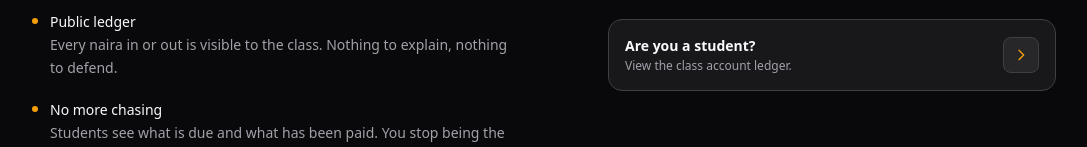
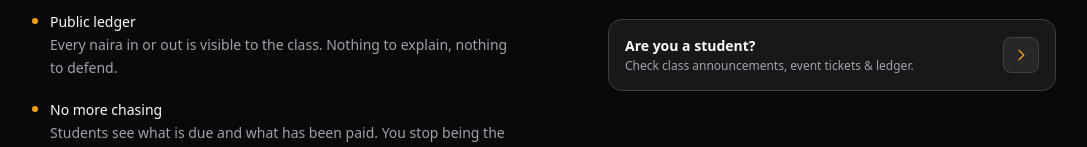
Before and after one commit to YastecHub/submission-tracker, a React (Vite) app: page /login in a window 1280 px wide. Shown: the part 541-688 px from the top of the page, without its empty margins (96-1183 px from the left). Built offline with nearby package versions, Linux system fonts and the light colour scheme; no server answers.

Commit message:
feat: add staff and student login pages

```diff
--- a/src/pages/LoginPage.tsx
+++ b/src/pages/LoginPage.tsx
@@ -1,6 +1,7 @@
 import { useEffect, useState, FormEvent } from 'react';
 import { useNavigate, Link } from 'react-router-dom';
 import { useAuth } from '../context/AuthContext';
+import { useStudentAuth } from '../context/StudentAuthContext';
 import { useToast } from '../context/ToastContext';
 import axios from 'axios';
 
@@ -25,6 +26,7 @@ const FEATURES = [
 
 export default function LoginPage() {
   const { login, user } = useAuth();
+  const { student } = useStudentAuth();
   const navigate = useNavigate();
   const { toast } = useToast();
   const [email, setEmail] = useState('');
@@ -36,8 +38,10 @@ export default function LoginPage() {
   useEffect(() => {
     if (user) {
       navigate('/dashboard', { replace: true });
+    } else if (student) {
+      navigate('/student', { replace: true });
     }
-  }, [navigate, user]);
+  }, [navigate, user, student]);
 
   async function handleSubmit(e: FormEvent<HTMLFormElement>): Promise<void> {
     e.preventDefault();
@@ -201,12 +205,12 @@ export default function LoginPage() {
 
           {/* Student CTA — prominent, right under the login card on every screen */}
           <Link
-            to="/transparency"
+            to="/student"
             className="mt-5 flex items-center justify-between gap-3 card-base p-4 hover:border-[color:var(--nx-border-hover)] transition-colors group"
           >
             <div className="min-w-0">
               <p className="text-sm font-semibold">Are you a student?</p>
-              <p className="text-xs text-muted mt-0.5">View the class account ledger.</p>
+              <p className="text-xs text-muted mt-0.5">Check class announcements, event tickets &amp; ledger.</p>
             </div>
             <span className="flex-shrink-0 w-9 h-9 rounded-lg bg-surface-2 border border-nx flex items-center justify-center text-accent group-hover:bg-[color:var(--nx-accent)] group-hover:text-black group-hover:border-[color:var(--nx-accent)] transition-colors">
               <svg className="w-4 h-4" fill="none" viewBox="0 0 24 24" stroke="currentColor">
--- a/src/pages/StudentLoginPage.tsx
+++ b/src/pages/StudentLoginPage.tsx
@@ -16,8 +16,8 @@ export default function StudentLoginPage() {
   const [error, setError] = useState('');
   const [loading, setLoading] = useState(false);
   const [showPassword, setShowPassword] = useState(false);
-  const requested = params.get('returnTo') ?? '/student';
-  const returnTo = requested.startsWith('/payment/') ? requested : '/student';
+  const requested = params.get('returnTo');
+  const returnTo = requested && (requested.startsWith('/payment/') || requested.startsWith('/pay/')) ? requested : '/student';
   if (student) return <Navigate to={returnTo} replace />;
 
   async function submit(event: FormEvent) {
@@ -27,14 +27,15 @@ export default function StudentLoginPage() {
     try {
       if (mode === 'login') {
         await login(matric, password);
+        navigate(returnTo, { replace: true });
       } else if (!codeSent) {
         await requestRegistrationCode(matric, email);
         setCodeSent(true);
         return;
       } else {
         await register(matric, email, code, password);
+        navigate('/student', { replace: true });
       }
-      navigate(returnTo, { replace: true });
     } catch (caught: unknown) {
       setError(axios.isAxiosError(caught) ? caught.response?.data?.error ?? 'Unable to continue.' : 'Unable to continue.');
     } finally { setLoading(false); }
```
